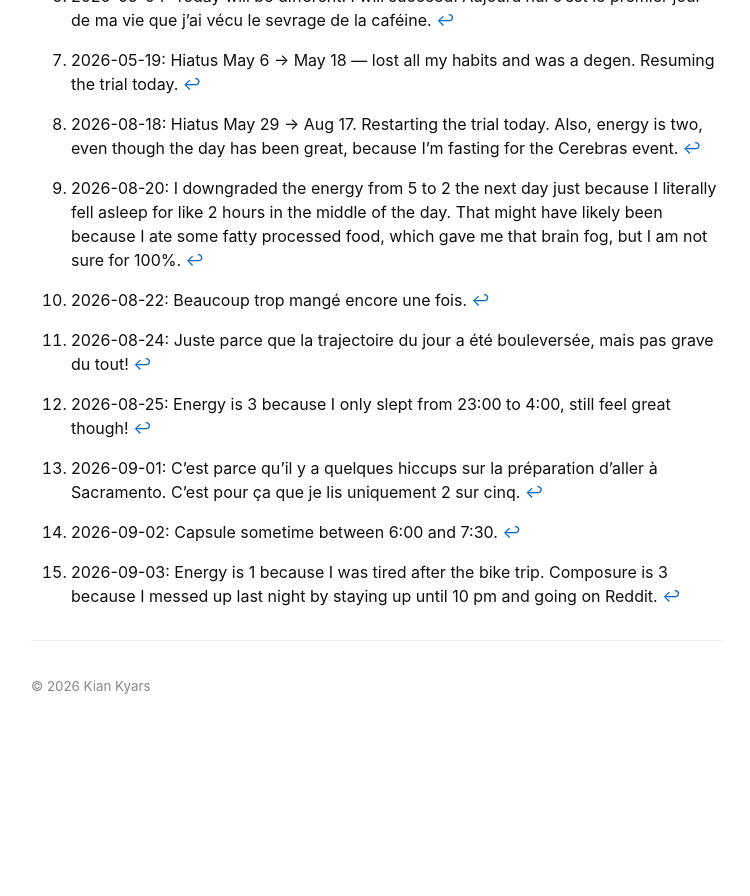
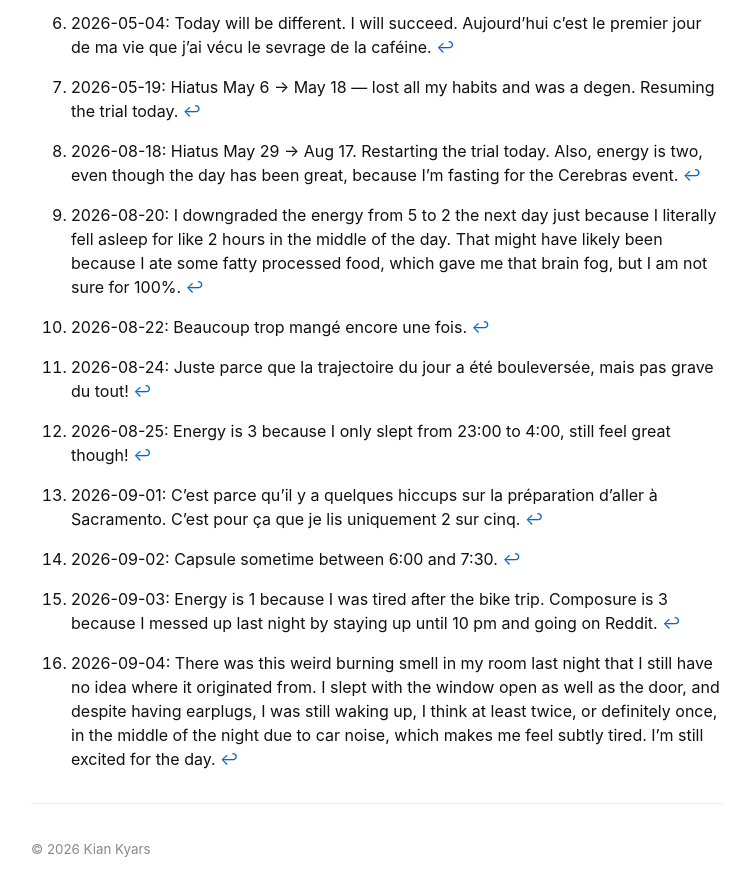
Before and after one commit to kiankyars/kiankyars.github.io, a Jekyll site: the page built from _posts/blog/2026-02-04-biomaxing.md, in a window 1280 px wide and 900 px high, scrolled down 5004 px. Shown: the top 896 px of the window, without its empty margins (263-1013 px from the left). Built offline with Jekyll 4.4.1, drawn with Linux system fonts in a browser that asks for light colours; before the commit the page ends 5741 px from its top, so only the background shows below that; part of the change alters nothing that is shown.

Commit message:
Log Friday's capsule and the burning-smell sleep footnote.
Co-authored-by: Cursor <cursoragent@cursor.com>

```diff
--- a/_posts/blog/2026-02-04-biomaxing.md
+++ b/_posts/blog/2026-02-04-biomaxing.md
@@ -67,7 +67,7 @@ Auto-fill target: Polar sleep score/charge and Polar training status if availabl
 | 2026-09-01[^14] | 08:11 | 4 | 2 | 78 | 4 | recovery after overreaching |
 | 2026-09-02[^15] | 06:00–07:30 | 3 | 4 |  |  | productive |
 | 2026-09-03[^16] | 06:45 | 1 | 3 |  |  | productive |
-| 2026-09-04 |  |  |  |  |  |  |
+| 2026-09-04[^17] | 05:30 | 2 | 5 |  |  | productive |
 | 2026-09-05 |  |  |  |  |  |  |
 | 2026-09-06 |  |  |  |  |  |  |
 | 2026-09-07 |  |  |  |  |  |  |
@@ -105,3 +105,5 @@ Auto-fill target: Polar sleep score/charge and Polar training status if availabl
 [^15]: 2026-09-02: Capsule sometime between 6:00 and 7:30.
 
 [^16]: 2026-09-03: Energy is 1 because I was tired after the bike trip. Composure is 3 because I messed up last night by staying up until 10 pm and going on Reddit.
+
+[^17]: 2026-09-04: There was this weird burning smell in my room last night that I still have no idea where it originated from. I slept with the window open as well as the door, and despite having earplugs, I was still waking up, I think at least twice, or definitely once, in the middle of the night due to car noise, which makes me feel subtly tired. I'm still excited for the day.
```
